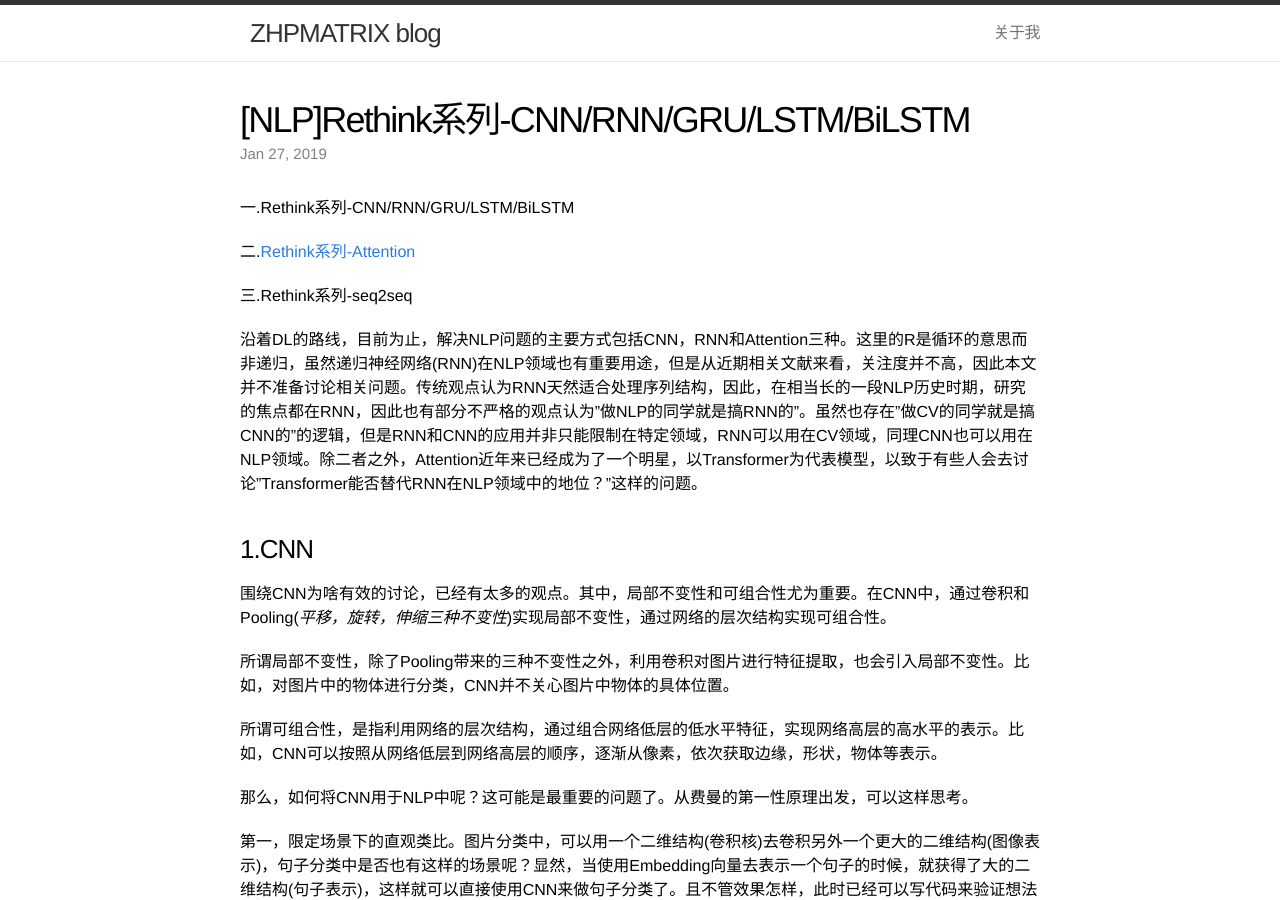
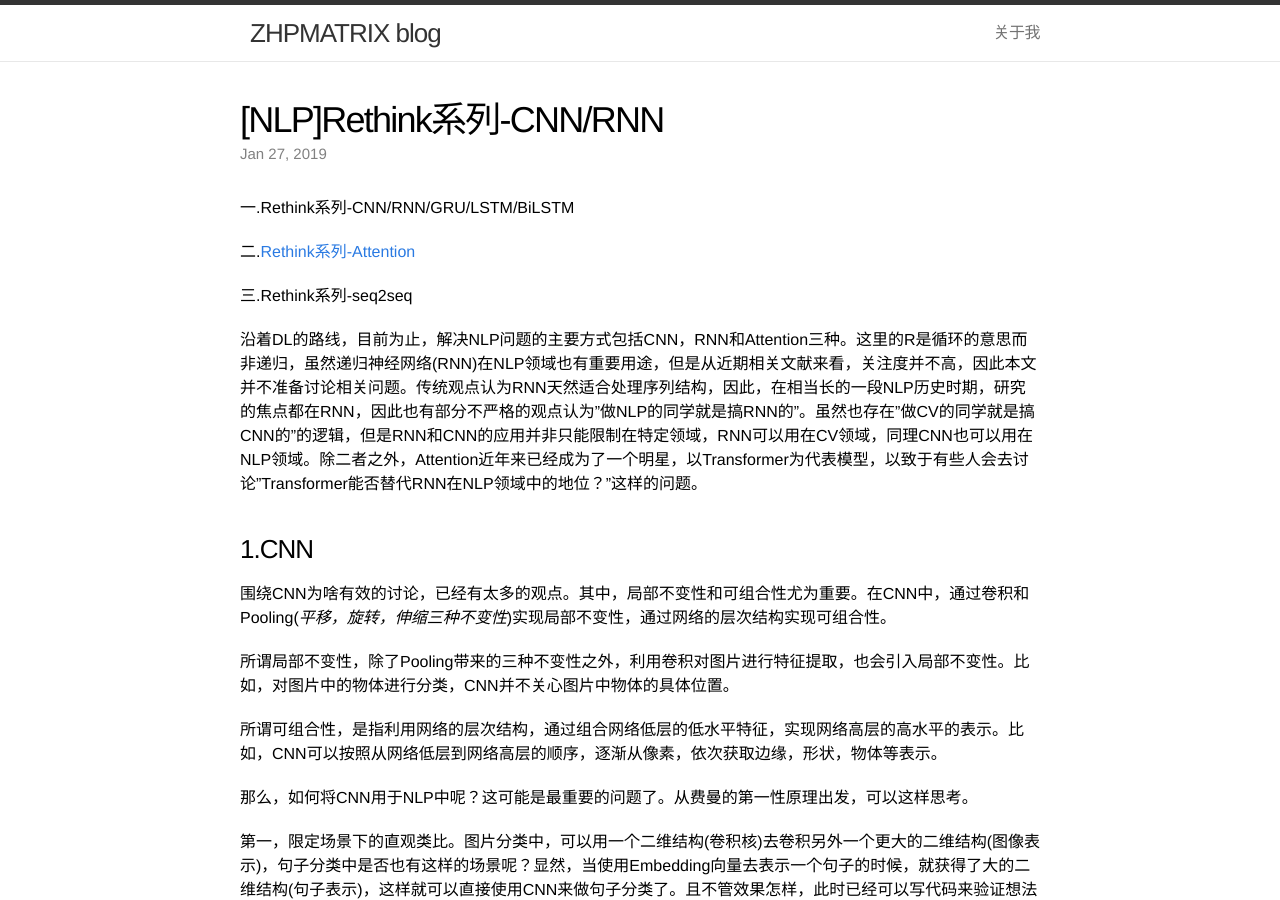
Before and after one commit to zhpmatrix/zhpmatrix.github.io, a Jekyll site: the page built from _posts/2019-02-01-NLP-rethinking-base-blocks.md, in a window 1280 px wide and 900 px high. Built offline with Jekyll 4.4.1, drawn with Linux system fonts in a browser that asks for light colours; comment, search, counter and statistics services are not loaded.

Commit message:
update title of the blog

```diff
--- a/_posts/2019-02-01-NLP-rethinking-base-blocks.md
+++ b/_posts/2019-02-01-NLP-rethinking-base-blocks.md
@@ -1,6 +1,6 @@
 ---
 layout: post
-title: "[NLP]Rethink系列-CNN/RNN/GRU/LSTM/BiLSTM"
+title: "[NLP]Rethink系列-CNN/RNN"
 excerpt: "对CNN在NLP中应用的方法，缺点，优点及其目前发展形势做的小思考。"
 date: 2019-01-27 18:00:00
 mathjax: true
```
